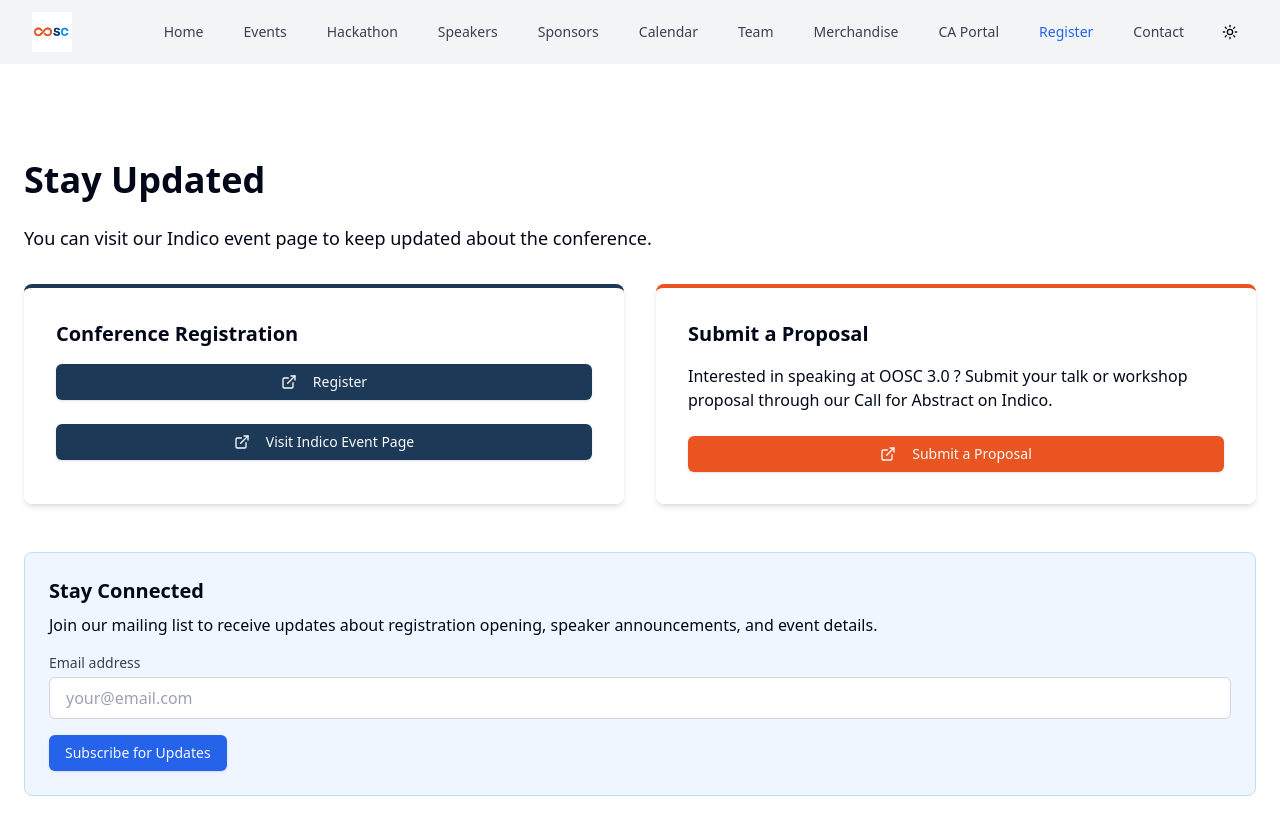
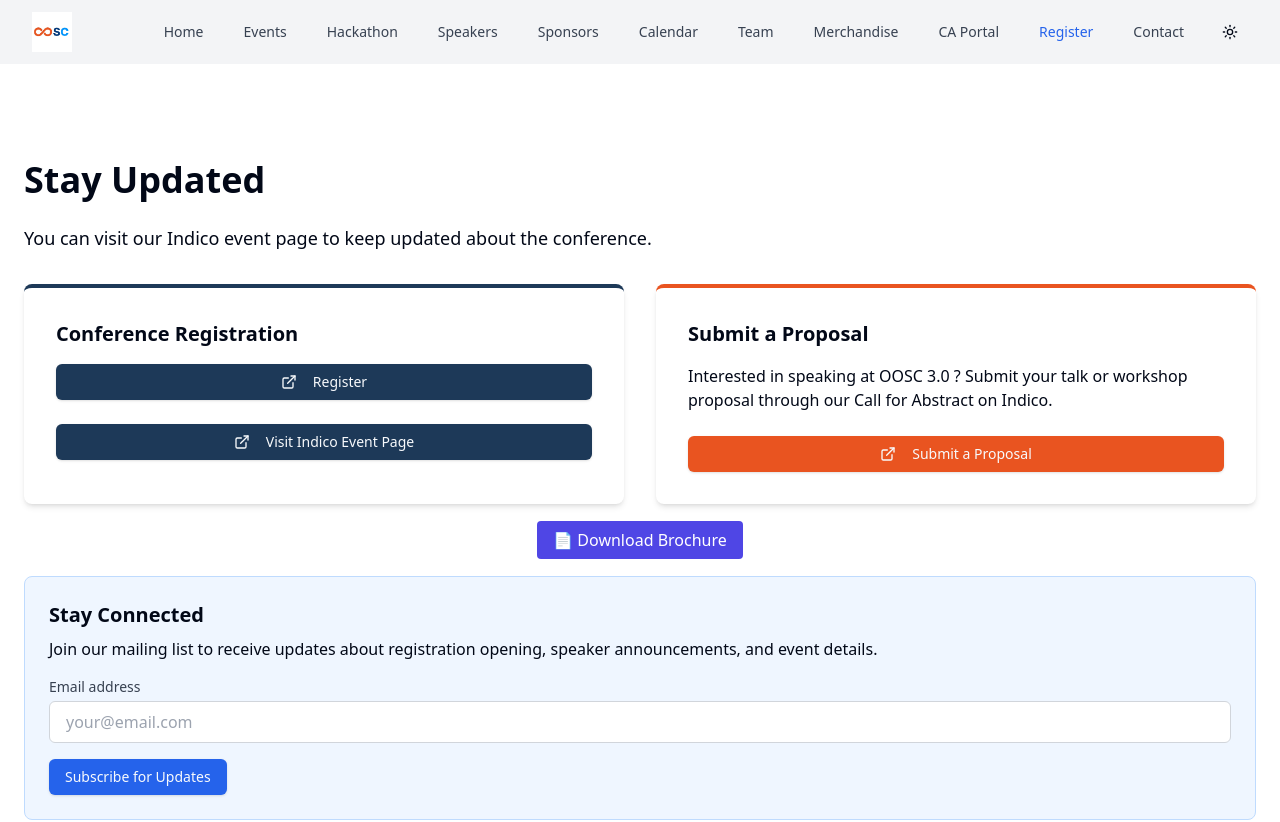
Before and after one commit to Sanskary2303/OOSC3.0-UbuCon-India, a Next.js app: page /register in a window 1280 px wide. Shown: the top 822 px of the page. Built offline with nearby package versions, Linux system fonts and the light colour scheme.

Commit message:
Brochure added to register page

```diff
--- a/src/app/register/page.tsx
+++ b/src/app/register/page.tsx
@@ -12,7 +12,7 @@ export default function RegisterPage() {
           You can visit our Indico event page to keep updated about the conference.
         </p>
 
-        <div className="grid grid-cols-1 md:grid-cols-2 gap-8 mb-12">
+        <div className="grid grid-cols-1 md:grid-cols-2 gap-8 mb-6">
           <div className="bg-white dark:bg-gray-800 p-8 rounded-lg shadow-md border-t-4 border-[#1d3958] dark:border-[#2a4c76]">
             <h2 className="text-xl font-semibold mb-4 dark:text-white">Conference Registration</h2>
             <p className="mb-6 dark:text-gray-300">
@@ -43,6 +43,14 @@ export default function RegisterPage() {
               </Link>
             </Button>
           </div>
+        </div>
+
+        <div className="text-center mb-6">
+          <a href="https://drive.google.com/uc?export=download&id=1E_TOgMrK5mDhF3Y_tAIdLKkd9o-WnNJr"
+            download="Brochure_OOSC_2025.pdf"
+            className="bg-indigo-600 text-white px-4 py-2 rounded hover:bg-indigo-800">
+            📄 Download Brochure
+          </a>
         </div>
 
         <div className="bg-blue-50 dark:bg-blue-900/20 p-6 rounded-lg border border-blue-200 dark:border-blue-800 mb-8">
```
Lines whose indentation alone changed are shown as unchanged.
